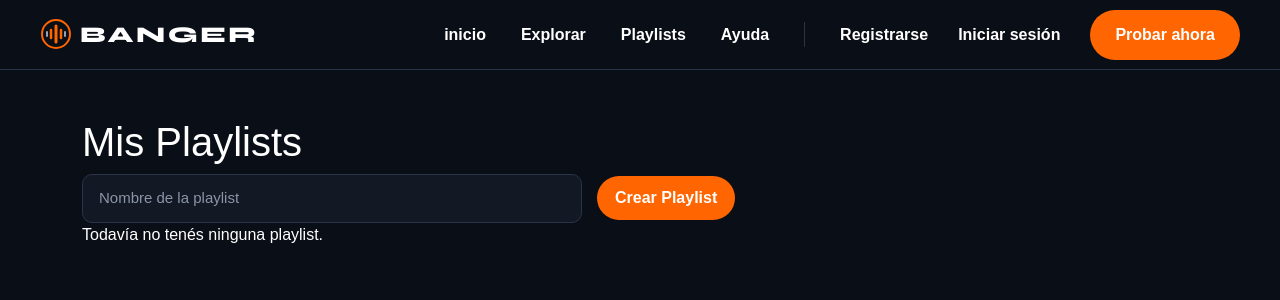
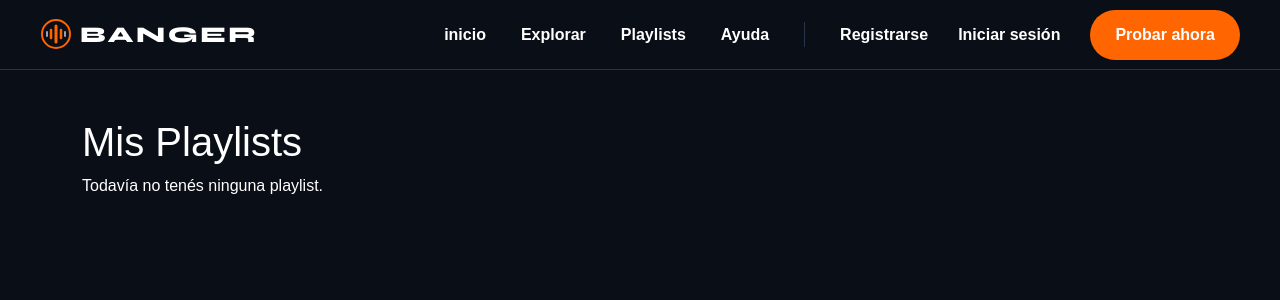
Before and after one commit to elitagatti-ui/banger-music, a React (Vite) app: page /playlists in a window 1280 px wide. Shown: the top 300 px of the page. Built offline with nearby package versions, Linux system fonts and the light colour scheme.

Commit message:
ocultamos crear playlist para usuarios no logeados

```diff
--- a/src/pages/Playlist.jsx
+++ b/src/pages/Playlist.jsx
@@ -105,6 +105,7 @@ function Playlists() {
   return (
     <div className="container py-5">
       <h1>Mis Playlists</h1>
+      {usuarioLogueado && (
       <div className="form-playlist">
         <input
           className="input-playlist"
@@ -118,6 +119,7 @@ function Playlists() {
           Crear Playlist
         </button>
       </div>
+      )}
       <div className="lista-playlists">
         {playlists.length === 0 ? (
           <p>Todavía no tenés ninguna playlist.</p>
```
